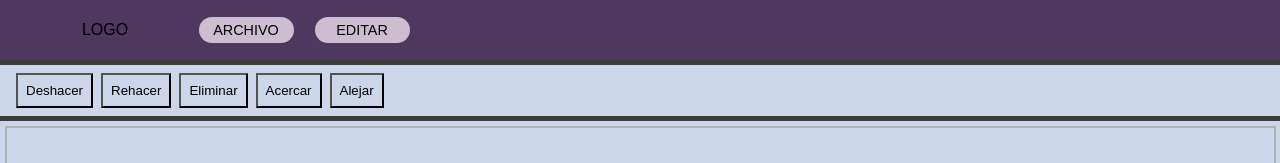
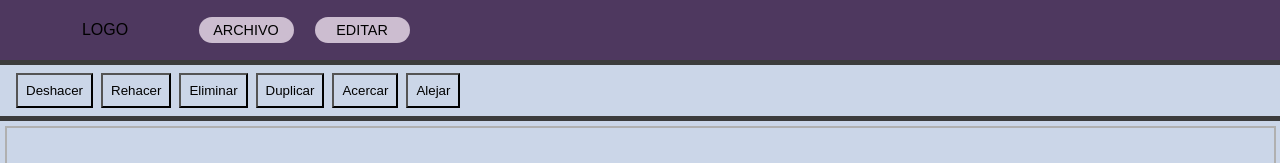
Before and after one commit to FabioGuardado/diagram-app, a React (Create React App) app: page / in a window 1280 px wide. Shown: the top 163 px of the page. Built offline with nearby package versions, Linux system fonts and the light colour scheme.

Commit message:
:sparkles: Add functionality to delete and duplicate

```diff
--- a/src/components/Toolsbar/ToolButton.js
+++ b/src/components/Toolsbar/ToolButton.js
@@ -3,9 +3,13 @@ import React from 'react';
 import './ToolButton.css';
 
 const ToolButton = ({ tool }) => {
-  const { nombre, icono } = tool;
+  const { nombre, icono, funcion } = tool;
 
-  return <button className="toolsbar-button">{nombre}</button>;
+  return (
+    <button className="toolsbar-button" onClick={funcion}>
+      {nombre}
+    </button>
+  );
 };
 
 export default ToolButton;
--- a/src/components/Toolsbar/Toolsbar.js
+++ b/src/components/Toolsbar/Toolsbar.js
@@ -1,18 +1,43 @@
-import React from 'react';
+import React, { useContext } from 'react';
+
+import { v4 as uuid } from 'uuid';
+
 import Divider from '../Divider/Divider';
 import ToolButton from './ToolButton';
 
+import CanvasContext from '../../context/CanvasContext/CanvasContext';
+
 import './Toolsbar.css';
 
-const herramientas = [
-  { nombre: 'Deshacer', icono: '' },
-  { nombre: 'Rehacer', icono: '' },
-  { nombre: 'Eliminar', icono: '' },
-  { nombre: 'Acercar', icono: '' },
-  { nombre: 'Alejar', icono: '' },
-];
+const Toolsbar = () => {
+  const { cuadroSeleccionado, eliminarCuadro, duplicarCuadro } =
+    useContext(CanvasContext);
 
-const Toolsbar = () => {
+  const handleEliminar = () => {
+    if (cuadroSeleccionado) eliminarCuadro();
+  };
+
+  const handleDuplicar = () => {
+    if (cuadroSeleccionado) {
+      const cuadroDuplicado = {
+        ...cuadroSeleccionado,
+        id: uuid(),
+        x: cuadroSeleccionado.x - 30,
+        y: cuadroSeleccionado.y - 30,
+      };
+
+      duplicarCuadro(cuadroDuplicado);
+    }
+  };
+
+  const herramientas = [
+    { nombre: 'Deshacer', icono: '' },
+    { nombre: 'Rehacer', icono: '' },
+    { nombre: 'Eliminar', icono: '', funcion: handleEliminar },
+    { nombre: 'Duplicar', icono: '', funcion: handleDuplicar },
+    { nombre: 'Acercar', icono: '' },
+    { nombre: 'Alejar', icono: '' },
+  ];
   return (
     <>
       <div className="toolsbar-container">
```
